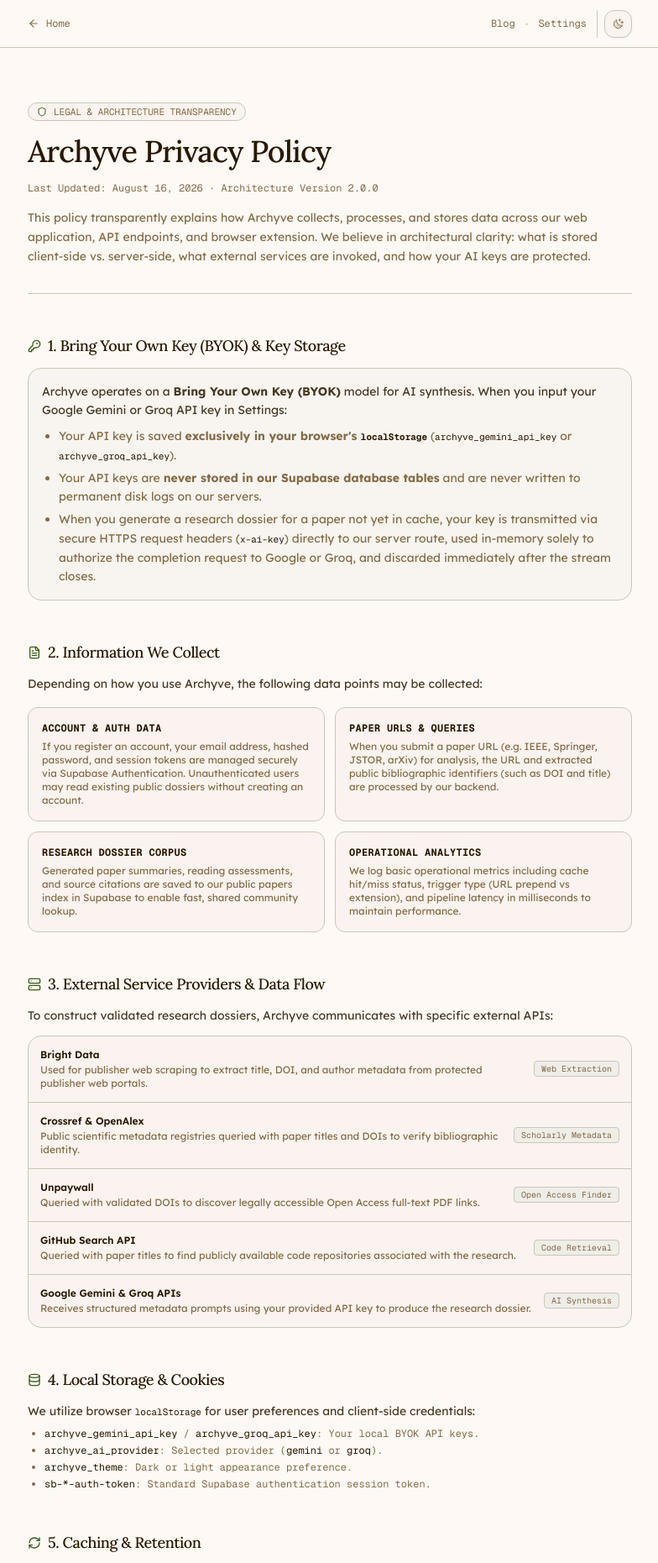
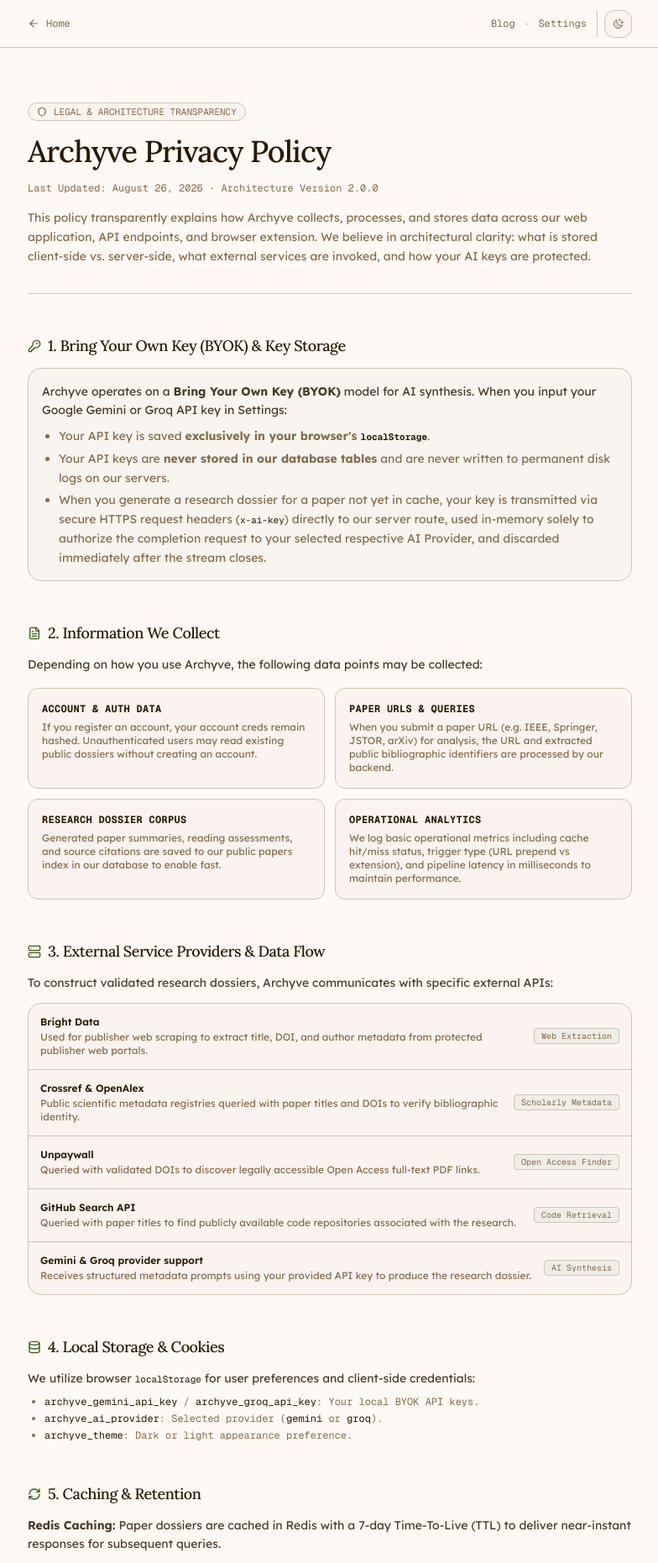
Before and after one commit to hebuildapps/archyve, a Next.js app in the folder apps/web/: page /privacy in a window 1280 px wide. Shown: the top 1861 px of the page at 84% size, without its empty margins (247-1031 px from the left). Built offline with nearby package versions, Linux system fonts and the light colour scheme.

Commit message:
feat: updates in privacy

```diff
--- a/apps/web/app/page.tsx
+++ b/apps/web/app/page.tsx
@@ -199,7 +199,7 @@
             Research intelligence layer.
           </h1>
           <p className="text-sm font-sans text-muted-foreground max-w-md mx-auto leading-relaxed">
-            Analyze publisher pages instantly. Existing corpus is free to read anonymously. New generations require local AI key store.
+            Analyze publisher pages instantly. Existing corpus is free to read anonymously. New generations require account login .
           </p>
         </div>
 
@@ -214,7 +214,7 @@
                 type="text"
                 value={urlInput}
                 onChange={(e) => setUrlInput(e.target.value)}
-                placeholder="Paste a paper URL (IEEE, Springer, Elsevier, JSTOR, arXiv)..."
+                placeholder="Paste a paper URL (IEEE Xplore)..."
                 className="w-full bg-transparent py-2.5 text-sm text-foreground placeholder:text-muted-foreground/60 focus:outline-none font-sans"
               />
               <button
@@ -283,7 +283,7 @@
               </h3>
             </div>
             <p className="text-xs text-muted-foreground leading-relaxed">
-              Detects and parses specific identifiers from IEEE, Springer, JSTOR, and arXiv URLs.
+              Detects and parses specific identifiers from IEEE Xplore URLs(more support coming soon) .
             </p>
           </div>
 
--- a/apps/web/app/privacy/page.tsx
+++ b/apps/web/app/privacy/page.tsx
@@ -57,7 +57,7 @@
           </h1>
 
           <p className="text-xs font-mono text-muted-foreground">
-            Last Updated: August 16, 2026 &middot; Architecture Version 2.0.0
+            Last Updated: August 26, 2026 &middot; Architecture Version 2.0.0
           </p>
 
           <p className="text-sm font-sans text-muted-foreground leading-relaxed">
@@ -76,9 +76,9 @@
               Archyve operates on a <strong>Bring Your Own Key (BYOK)</strong> model for AI synthesis. When you input your Google Gemini or Groq API key in Settings:
             </p>
             <ul className="list-disc pl-5 space-y-1 text-muted-foreground">
-              <li>Your API key is saved <strong>exclusively in your browser&apos;s <code className="font-mono text-[11px] text-foreground">localStorage</code></strong> (<code className="font-mono text-[11px] text-foreground">archyve_gemini_api_key</code> or <code className="font-mono text-[11px] text-foreground">archyve_groq_api_key</code>).</li>
-              <li>Your API keys are <strong>never stored in our Supabase database tables</strong> and are never written to permanent disk logs on our servers.</li>
-              <li>When you generate a research dossier for a paper not yet in cache, your key is transmitted via secure HTTPS request headers (<code className="font-mono text-[11px] text-foreground">x-ai-key</code>) directly to our server route, used in-memory solely to authorize the completion request to Google or Groq, and discarded immediately after the stream closes.</li>
+              <li>Your API key is saved <strong>exclusively in your browser&apos;s <code className="font-mono text-[11px] text-foreground">localStorage</code></strong>.</li>
+              <li>Your API keys are <strong>never stored in our database tables</strong> and are never written to permanent disk logs on our servers.</li>
+              <li>When you generate a research dossier for a paper not yet in cache, your key is transmitted via secure HTTPS request headers (<code className="font-mono text-[11px] text-foreground">x-ai-key</code>) directly to our server route, used in-memory solely to authorize the completion request to your selected respective AI Provider, and discarded immediately after the stream closes.</li>
             </ul>
           </div>
         </section>
@@ -98,21 +98,21 @@
               <div className="p-4 rounded-xl border border-border bg-card space-y-1.5">
                 <strong className="font-mono text-xs text-foreground uppercase tracking-wide block">Account & Auth Data</strong>
                 <p className="text-xs text-muted-foreground">
-                  If you register an account, your email address, hashed password, and session tokens are managed securely via Supabase Authentication. Unauthenticated users may read existing public dossiers without creating an account.
+                  If you register an account, your account creds remain hashed. Unauthenticated users may read existing public dossiers without creating an account.
                 </p>
               </div>
 
               <div className="p-4 rounded-xl border border-border bg-card space-y-1.5">
                 <strong className="font-mono text-xs text-foreground uppercase tracking-wide block">Paper URLs & Queries</strong>
                 <p className="text-xs text-muted-foreground">
-                  When you submit a paper URL (e.g. IEEE, Springer, JSTOR, arXiv) for analysis, the URL and extracted public bibliographic identifiers (such as DOI and title) are processed by our backend.
+                  When you submit a paper URL (e.g. IEEE, Springer, JSTOR, arXiv) for analysis, the URL and extracted public bibliographic identifiers are processed by our backend.
                 </p>
               </div>
 
               <div className="p-4 rounded-xl border border-border bg-card space-y-1.5">
                 <strong className="font-mono text-xs text-foreground uppercase tracking-wide block">Research Dossier Corpus</strong>
                 <p className="text-xs text-muted-foreground">
-                  Generated paper summaries, reading assessments, and source citations are saved to our public papers index in Supabase to enable fast, shared community lookup.
+                  Generated paper summaries, reading assessments, and source citations are saved to our public papers index in our database to enable fast.
                 </p>
               </div>
 
@@ -171,7 +171,7 @@
 
               <div className="p-3.5 flex flex-col sm:flex-row sm:items-center justify-between gap-2">
                 <div>
-                  <strong className="text-foreground font-semibold">Google Gemini & Groq APIs</strong>
+                  <strong className="text-foreground font-semibold">Gemini & Groq provider support</strong>
                   <p className="text-muted-foreground mt-0.5">Receives structured metadata prompts using your provided API key to produce the research dossier.</p>
                 </div>
                 <span className="font-mono text-[10px] text-muted-foreground px-2 py-0.5 rounded bg-card-muted border border-border shrink-0">AI Synthesis</span>
@@ -194,7 +194,6 @@
               <li><code className="text-foreground">archyve_gemini_api_key</code> / <code className="text-foreground">archyve_groq_api_key</code>: Your local BYOK API keys.</li>
               <li><code className="text-foreground">archyve_ai_provider</code>: Selected provider (<code className="text-foreground">gemini</code> or <code className="text-foreground">groq</code>).</li>
               <li><code className="text-foreground">archyve_theme</code>: Dark or light appearance preference.</li>
-              <li><code className="text-foreground">sb-*-auth-token</code>: Standard Supabase authentication session token.</li>
             </ul>
           </div>
         </section>
@@ -207,10 +206,10 @@
           </h2>
           <div className="space-y-2 text-xs sm:text-sm text-foreground/85 leading-relaxed">
             <p>
-              <strong>Upstash Redis Cache:</strong> Paper dossiers are cached in Redis with a 7-day Time-To-Live (TTL) to deliver near-instant responses for subsequent queries.
+              <strong>Redis Caching:</strong> Paper dossiers are cached in Redis with a 7-day Time-To-Live (TTL) to deliver near-instant responses for subsequent queries.
             </p>
             <p>
-              <strong>Supabase Database:</strong> Public paper metadata (title, abstract, authors, DOI) and generated dossiers are stored permanently in the public corpus to allow all researchers to benefit from previously generated intelligence.
+              <strong>Database:</strong> Public paper metadata (title, abstract, authors, DOI) and generated dossiers are stored permanently in the public corpus to allow all researchers to benefit from previously generated intelligence.
             </p>
           </div>
         </section>
@@ -236,7 +235,7 @@
                 rel="noopener noreferrer"
                 className="font-mono text-xs text-brand-primary hover:underline"
               >
-                https://github.com/hebuildapps/archyve_v2/issues &rarr;
+                https://github.com/hebuildapps/archyve_v2/issues
               </a>
             </div>
           </div>
```
